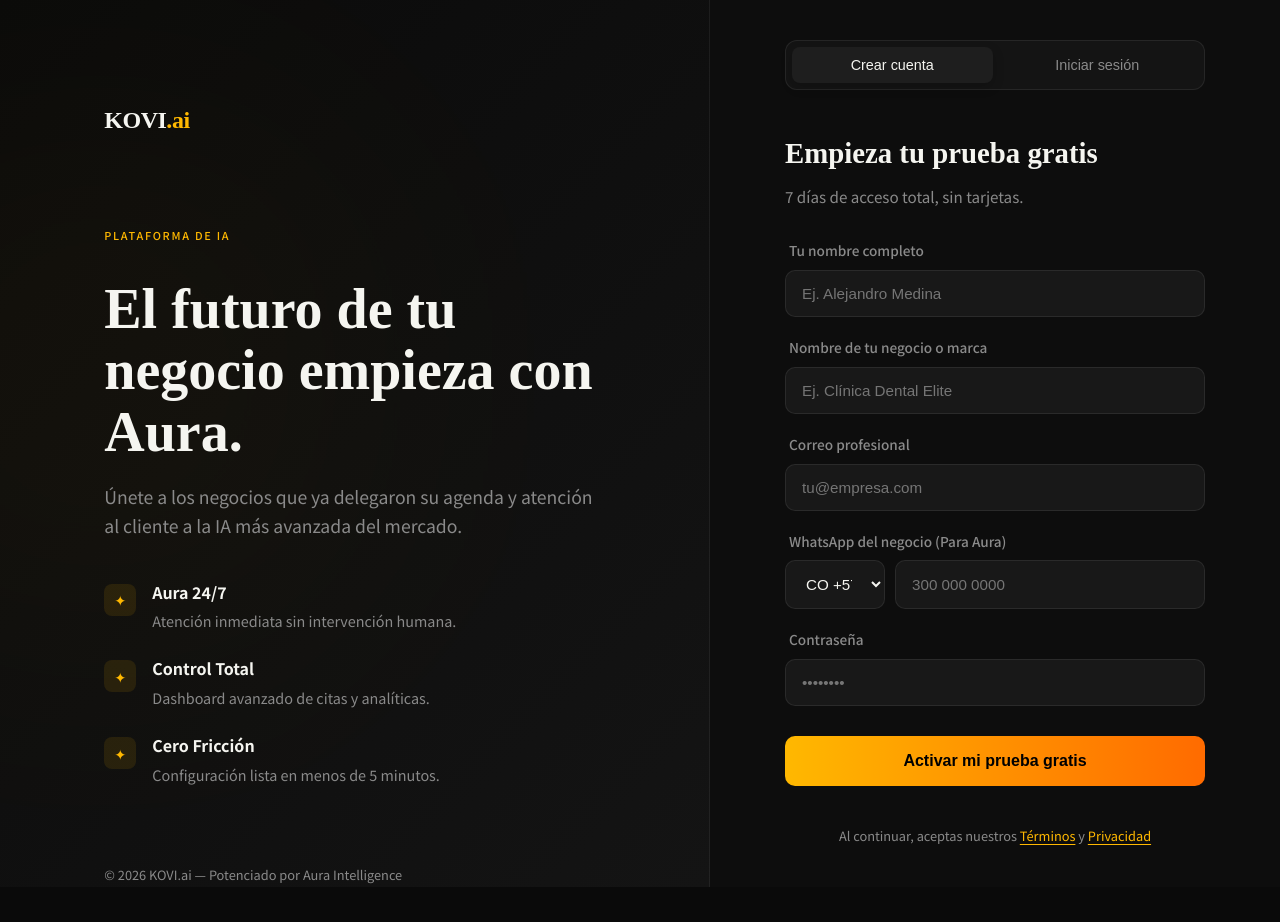
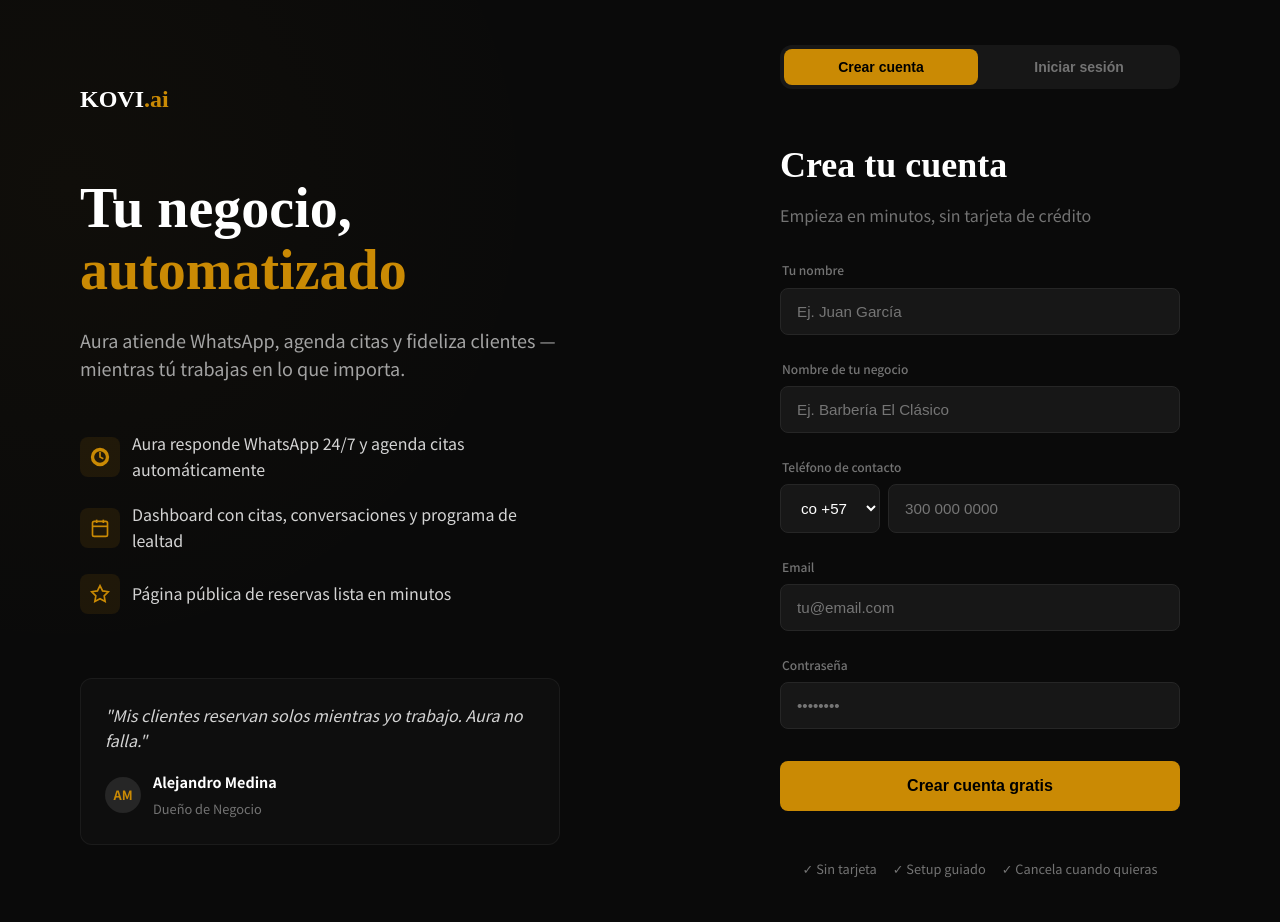
Before and after one commit to yisus0207/Kovi, a Next.js app: page /register in a window 1280 px wide. Shown: the top 922 px of the page. Before the commit the page ends 887 px from the top, so only its background shows below. Built offline with nearby package versions, Linux system fonts and the light colour scheme; a web font is replaced by a local one.

Commit message:
Final Refinement: Reconstructed registration page to match premium reference style

```diff
--- a/app/register/page.tsx
+++ b/app/register/page.tsx
@@ -9,7 +9,7 @@ export default function RegisterPage() {
 
   return (
     <main className={styles.container}>
-      {/* Left Side: Branding & Value Prop */}
+      {/* Left Side: Value Prop & Testimonial */}
       <section className={styles.brandingSide}>
         <div className={styles.brandingContent}>
           <Link href="/" className={styles.logo}>
@@ -17,54 +17,54 @@ export default function RegisterPage() {
           </Link>
 
           <div className={styles.valueProp}>
-            <span className="label">Plataforma de IA</span>
             <h1 className={styles.title}>
-              {isLogin ? 'Bienvenido de vuelta.' : 'El futuro de tu negocio empieza con Aura.'}
+              Tu negocio,<br/>
+              <span>automatizado</span>
             </h1>
             <p className={styles.description}>
-              {isLogin
-                ? 'Accede a tu panel de control y gestiona la inteligencia de tu negocio en tiempo real.'
-                : 'Únete a los negocios que ya delegaron su agenda y atención al cliente a la IA más avanzada del mercado.'}
+              Aura atiende WhatsApp, agenda citas y fideliza clientes — mientras tú trabajas en lo que importa.
             </p>
 
             <ul className={styles.featureList}>
               <li>
-                <div className={styles.icon}>✦</div>
-                <div>
-                  <strong>Aura 24/7</strong>
-                  <p>Atención inmediata sin intervención humana.</p>
+                <div className={styles.icon}>
+                  <svg width="20" height="20" viewBox="0 0 24 24" fill="none" stroke="currentColor" strokeWidth="2"><path d="M12 2a10 10 0 1 0 10 10A10 10 0 0 0 12 2zm0 18a8 8 0 1 1 8-8 8 8 0 0 1-8 8z"/><path d="M12 6v6l4 2"/></svg>
                 </div>
+                <span>Aura responde WhatsApp 24/7 y agenda citas automáticamente</span>
               </li>
               <li>
-                <div className={styles.icon}>✦</div>
-                <div>
-                  <strong>Control Total</strong>
-                  <p>Dashboard avanzado de citas y analíticas.</p>
+                <div className={styles.icon}>
+                  <svg width="20" height="20" viewBox="0 0 24 24" fill="none" stroke="currentColor" strokeWidth="2"><rect x="3" y="4" width="18" height="18" rx="2" ry="2"/><line x1="16" y1="2" x2="16" y2="6"/><line x1="8" y1="2" x2="8" y2="6"/><line x1="3" y1="10" x2="21" y2="10"/></svg>
                 </div>
+                <span>Dashboard con citas, conversaciones y programa de lealtad</span>
               </li>
               <li>
-                <div className={styles.icon}>✦</div>
-                <div>
-                  <strong>Cero Fricción</strong>
-                  <p>Configuración lista en menos de 5 minutos.</p>
+                <div className={styles.icon}>
+                  <svg width="20" height="20" viewBox="0 0 24 24" fill="none" stroke="currentColor" strokeWidth="2"><polygon points="12 2 15.09 8.26 22 9.27 17 14.14 18.18 21.02 12 17.77 5.82 21.02 7 14.14 2 9.27 8.91 8.26 12 2"/></svg>
                 </div>
+                <span>Página pública de reservas lista en minutos</span>
               </li>
             </ul>
-          </div>
 
-          <div className={styles.brandingFooter}>
-            <p>© 2026 KOVI.ai — Potenciado por Aura Intelligence</p>
+            <div className={styles.testimonial}>
+              <p>"Mis clientes reservan solos mientras yo trabajo. Aura no falla."</p>
+              <div className={styles.testimonialAuthor}>
+                <div className={styles.avatar}>AM</div>
+                <div>
+                  <strong>Alejandro Medina</strong>
+                  <span>Dueño de Negocio</span>
                 </div>
               </div>
-
-        {/* Abstract Background Element */}
-        <div className={styles.glow} />
+            </div>
+          </div>
+        </div>
       </section>
 
       {/* Right Side: Form */}
       <section className={styles.formSide}>
         <div className={styles.formWrapper}>
           {/* Tabs Selector */}
+          <div className={styles.tabsContainer}>
             <div className={styles.tabs}>
               <button
                 className={!isLogin ? styles.activeTab : ''}
@@ -79,45 +79,42 @@ export default function RegisterPage() {
                 Iniciar sesión
               </button>
             </div>
+          </div>
 
-          <div className={`${styles.formContent} fade-up visible`}>
+          <div className={styles.formContent}>
             <header className={styles.formHeader}>
-              <h2>{isLogin ? 'Ingresa a tu cuenta' : 'Empieza tu prueba gratis'}</h2>
-              <p>{isLogin ? 'Gestiona tu negocio' : '7 días de acceso total, sin tarjetas.'}</p>
+              <h2>{isLogin ? 'Inicia sesión' : 'Crea tu cuenta'}</h2>
+              <p>{isLogin ? 'Gestiona tu negocio' : 'Empieza en minutos, sin tarjeta de crédito'}</p>
             </header>
 
             <form className={styles.form} onSubmit={(e) => e.preventDefault()}>
               {!isLogin && (
                 <>
                   <div className={styles.inputGroup}>
-                    <label>Tu nombre completo</label>
-                    <input type="text" placeholder="Ej. Alejandro Medina" required />
+                    <label>Tu nombre</label>
+                    <input type="text" placeholder="Ej. Juan García" required />
                   </div>
                   <div className={styles.inputGroup}>
-                    <label>Nombre de tu negocio o marca</label>
-                    <input type="text" placeholder="Ej. Clínica Dental Elite" required />
+                    <label>Nombre de tu negocio</label>
+                    <input type="text" placeholder="Ej. Barbería El Clásico" required />
+                  </div>
+                  <div className={styles.inputGroup}>
+                    <label>Teléfono de contacto</label>
+                    <div className={styles.phoneInput}>
+                      <select defaultValue="co">
+                        <option value="co">co +57</option>
+                        <option value="mx">mx +52</option>
+                      </select>
+                      <input type="tel" placeholder="300 000 0000" required />
+                    </div>
                   </div>
                 </>
               )}
 
               <div className={styles.inputGroup}>
-                <label>Correo profesional</label>
-                <input type="email" placeholder="tu@empresa.com" required />
+                <label>Email</label>
+                <input type="email" placeholder="tu@email.com" required />
               </div>
-
-              {!isLogin && (
-                <div className={styles.inputGroup}>
-                  <label>WhatsApp del negocio (Para Aura)</label>
-                  <div className={styles.phoneInput}>
-                    <select defaultValue="CO">
-                      <option value="CO">CO +57</option>
-                      <option value="MX">MX +52</option>
-                      <option value="ES">ES +34</option>
-                    </select>
-                    <input type="tel" placeholder="300 000 0000" required />
-                  </div>
-                </div>
-              )}
 
               <div className={styles.inputGroup}>
                 <label>Contraseña</label>
@@ -125,16 +122,22 @@ export default function RegisterPage() {
               </div>
 
               <button type="submit" className={styles.submitBtn}>
-                {isLogin ? 'Acceder al Dashboard' : 'Activar mi prueba gratis'}
+                {isLogin ? 'Acceder ahora' : 'Crear cuenta gratis'}
               </button>
 
-              <p className={styles.terms}>
-                {isLogin ? (
+              {!isLogin && (
+                <div className={styles.trustIcons}>
+                  <span>✓ Sin tarjeta</span>
+                  <span>✓ Setup guiado</span>
+                  <span>✓ Cancela cuando quieras</span>
+                </div>
+              )}
+
+              {isLogin && (
+                <p className={styles.forgotPass}>
                   <Link href="/forgot-password">¿Olvidaste tu contraseña?</Link>
-                ) : (
-                  <>Al continuar, aceptas nuestros <Link href="/terms">Términos</Link> y <Link href="/privacy">Privacidad</Link></>
+                </p>
               )}
-              </p>
             </form>
           </div>
         </div>
--- a/app/register/register.module.css
+++ b/app/register/register.module.css
@@ -1,121 +1,133 @@
 .container {
   display: flex;
   min-height: 100vh;
-  background: var(--bg);
-  overflow: hidden;
+  background: #0a0a0a;
+  color: #ffffff;
+  font-family: var(--font-noto);
 }
 
 /* Branding Side */
 .brandingSide {
-  flex: 1.2;
-  position: relative;
-  background: linear-gradient(135deg, #0A0A0A 0%, #141414 100%);
+  flex: 1;
   display: flex;
-  align-items: center;
+  flex-direction: column;
   justify-content: center;
-  padding: 60px;
-  border-right: 1px solid var(--border);
+  padding: 80px;
+  background: radial-gradient(circle at 10% 20%, rgba(202, 138, 4, 0.03) 0%, transparent 50%);
 }
 
 .brandingContent {
-  position: relative;
-  z-index: 10;
-  max-width: 500px;
+  max-width: 480px;
 }
 
 .logo {
   font-family: var(--font-shippori);
   font-size: 1.5rem;
   font-weight: 800;
-  color: var(--text);
-  letter-spacing: -0.02em;
-  margin-bottom: 80px;
+  color: #fff;
+  text-decoration: none;
+  margin-bottom: 60px;
   display: block;
 }
 
 .logo span {
-  color: var(--accent);
-}
-
-.valueProp {
-  margin-top: 40px;
+  color: #ca8a04;
 }
 
 .title {
-  font-size: clamp(2.5rem, 5vw, 3.5rem);
+  font-size: 3.5rem;
   line-height: 1.1;
-  margin: 20px 0;
   font-weight: 700;
+  margin-bottom: 24px;
+}
+
+.title span {
+  color: #ca8a04;
 }
 
 .description {
-  color: var(--muted);
-  font-size: 1.1rem;
-  margin-bottom: 40px;
+  color: #a3a3a3;
+  font-size: 1.125rem;
   line-height: 1.6;
+  margin-bottom: 48px;
 }
 
 .featureList {
   list-style: none;
   display: flex;
   flex-direction: column;
-  gap: 24px;
+  gap: 20px;
+  margin-bottom: 64px;
 }
 
 .featureList li {
   display: flex;
-  gap: 16px;
-  align-items: flex-start;
+  gap: 12px;
+  align-items: center;
+  color: #d4d4d4;
+  font-size: 1rem;
 }
 
 .icon {
-  background: var(--accent-dim);
-  color: var(--accent);
-  width: 32px;
-  height: 32px;
+  color: #ca8a04;
+  background: rgba(202, 138, 4, 0.1);
+  width: 40px;
+  height: 40px;
   border-radius: 8px;
   display: flex;
   align-items: center;
   justify-content: center;
-  font-size: 0.9rem;
   flex-shrink: 0;
-  margin-top: 4px;
 }
 
-.featureList strong {
-  display: block;
-  font-size: 1rem;
-  margin-bottom: 4px;
+.testimonial {
+  background: rgba(255, 255, 255, 0.02);
+  border: 1px solid rgba(255, 255, 255, 0.05);
+  padding: 24px;
+  border-radius: 12px;
+  margin-top: 40px;
 }
 
-.featureList p {
-  color: var(--muted);
+.testimonial p {
+  font-style: italic;
+  color: #d4d4d4;
+  font-size: 1rem;
+  margin-bottom: 16px;
+}
+
+.testimonialAuthor {
+  display: flex;
+  gap: 12px;
+  align-items: center;
+}
+
+.avatar {
+  width: 36px;
+  height: 36px;
+  background: #262626;
+  border-radius: 50%;
+  display: flex;
+  align-items: center;
+  justify-content: center;
+  font-size: 0.8rem;
+  font-weight: 600;
+  color: #ca8a04;
+}
+
+.testimonialAuthor strong {
+  display: block;
   font-size: 0.9rem;
 }
 
-.brandingFooter {
-  position: absolute;
-  bottom: -100px;
-  color: var(--muted);
+.testimonialAuthor span {
+  color: #737373;
   font-size: 0.8rem;
-}
-
-.glow {
-  position: absolute;
-  width: 400px;
-  height: 400px;
-  background: var(--accent);
-  filter: blur(150px);
-  opacity: 0.05;
-  top: 20%;
-  left: -100px;
-  pointer-events: none;
 }
 
 /* Form Side */
 .formSide {
   flex: 1;
-  background: #0D0D0D;
+  background: #0a0a0a;
   display: flex;
   align-items: center;
   justify-content: center;
@@ -124,36 +136,37 @@
 
 .formWrapper {
   width: 100%;
-  max-width: 420px;
+  max-width: 400px;
+}
+
+.tabsContainer {
+  background: #171717;
+  padding: 4px;
+  border-radius: 12px;
+  margin-bottom: 48px;
 }
 
 .tabs {
-  background: rgba(255, 255, 255, 0.03);
-  padding: 6px;
-  border-radius: 12px;
   display: flex;
   gap: 4px;
-  margin-bottom: 40px;
-  border: 1px solid var(--border);
 }
 
 .tabs button {
   flex: 1;
   background: transparent;
   border: none;
-  color: var(--muted);
+  color: #737373;
   padding: 10px;
   border-radius: 8px;
-  font-size: 0.9rem;
-  font-weight: 500;
+  font-size: 0.875rem;
+  font-weight: 600;
   cursor: pointer;
-  transition: all 0.3s ease;
+  transition: all 0.2s;
 }
 
 .tabs button.activeTab {
-  background: var(--surface-2);
-  color: var(--text);
-  box-shadow: 0 4px 12px rgba(0,0,0,0.2);
+  background: #ca8a04;
+  color: #000;
 }
 
 .formHeader {
@@ -161,19 +174,20 @@
 }
 
 .formHeader h2 {
-  font-size: 1.8rem;
+  font-size: 2.25rem;
+  font-weight: 700;
   margin-bottom: 8px;
 }
 
 .formHeader p {
-  color: var(--muted);
-  font-size: 0.95rem;
+  color: #737373;
+  font-size: 1rem;
 }
 
 .form {
   display: flex;
   flex-direction: column;
-  gap: 20px;
+  gap: 24px;
 }
 
 .inputGroup {
@@ -183,32 +197,31 @@
 }
 
 .inputGroup label {
-  font-size: 0.85rem;
+  font-size: 0.75rem; /* text-xs */
+  color: #737373;
   font-weight: 500;
-  color: var(--muted);
-  margin-left: 4px;
+  margin-left: 2px;
 }
 
 .inputGroup input,
 .inputGroup select {
-  background: #181818;
-  border: 1px solid var(--border);
-  border-radius: 10px;
+  background: #171717;
+  border: 1px solid #262626;
+  border-radius: 8px;
   padding: 14px 16px;
-  color: var(--text);
+  color: #fff;
   font-size: 0.95rem;
-  transition: all 0.3s ease;
+  transition: border-color 0.2s;
 }
 
 .inputGroup input:focus {
   outline: none;
-  border-color: var(--accent);
-  background: #1e1e1e;
+  border-color: #ca8a04;
 }
 
 .phoneInput {
   display: flex;
-  gap: 10px;
+  gap: 8px;
 }
 
 .phoneInput select {
@@ -220,42 +233,52 @@
 }
 
 .submitBtn {
-  background: linear-gradient(90deg, var(--accent), var(--accent-secondary));
+  background: #ca8a04;
   color: #000;
   border: none;
   padding: 16px;
-  border-radius: 10px;
+  border-radius: 8px;
   font-size: 1rem;
-  font-weight: 600;
+  font-weight: 700;
   cursor: pointer;
-  margin-top: 10px;
-  transition: transform 0.2s ease, opacity 0.2s ease;
+  margin-top: 8px;
+  transition: background 0.2s;
 }
 
 .submitBtn:hover {
-  transform: translateY(-2px);
-  opacity: 0.95;
+  background: #a16207;
 }
 
-.terms {
-  text-align: center;
+.trustIcons {
+  display: flex;
+  justify-content: center;
+  gap: 16px;
+  margin-top: 24px;
+  color: #737373;
   font-size: 0.8rem;
-  color: var(--muted);
-  margin-top: 20px;
 }
 
-.terms a {
-  color: var(--accent);
-  text-decoration: underline;
-  text-underline-offset: 3px;
+.forgotPass {
+  text-align: center;
+  margin-top: 16px;
+}
+
+.forgotPass a {
+  color: #737373;
+  text-decoration: none;
+  font-size: 0.875rem;
+}
+
+.forgotPass a:hover {
+  color: #fff;
 }
 
 /* Responsive */
-@media (max-width: 968px) {
+@media (max-width: 1024px) {
   .brandingSide {
     display: none;
   }
   .formSide {
-    background: var(--bg);
+    padding: 20px;
   }
 }
```
Lines whose indentation alone changed are shown as unchanged.
